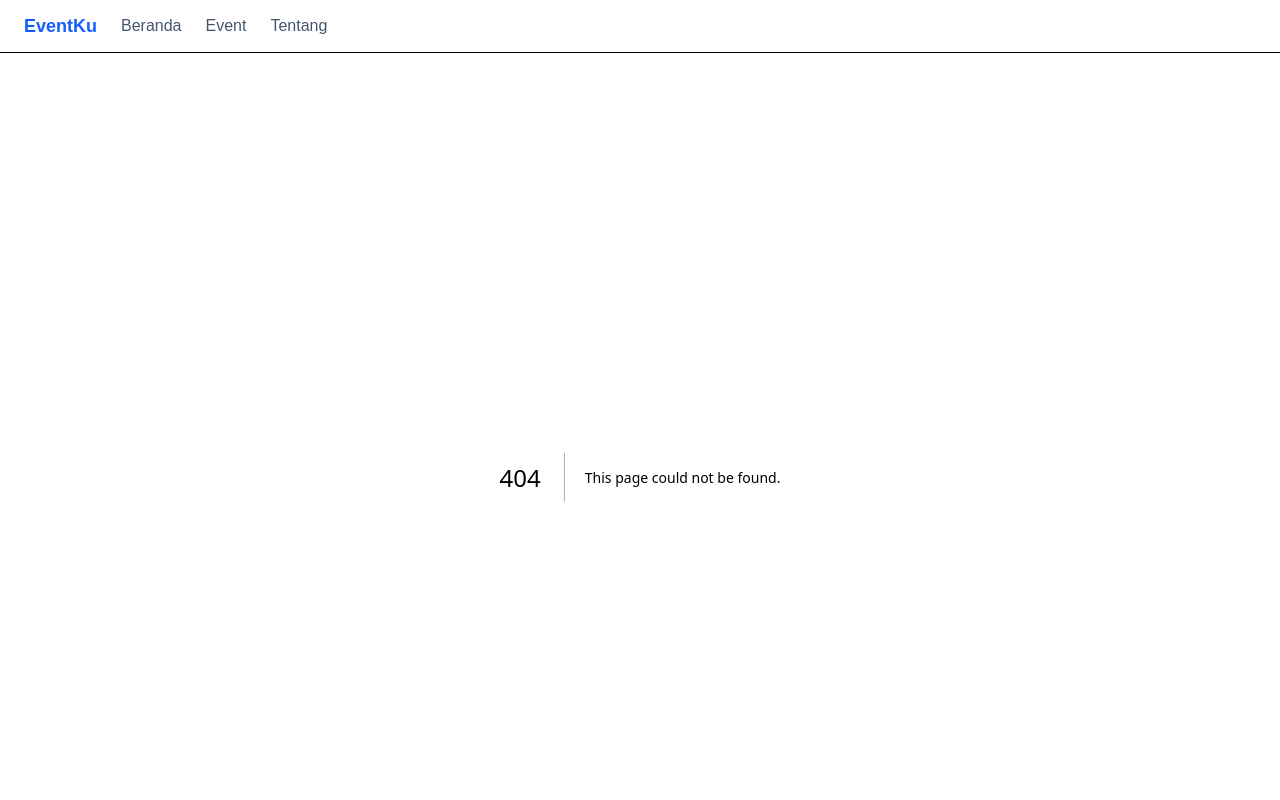
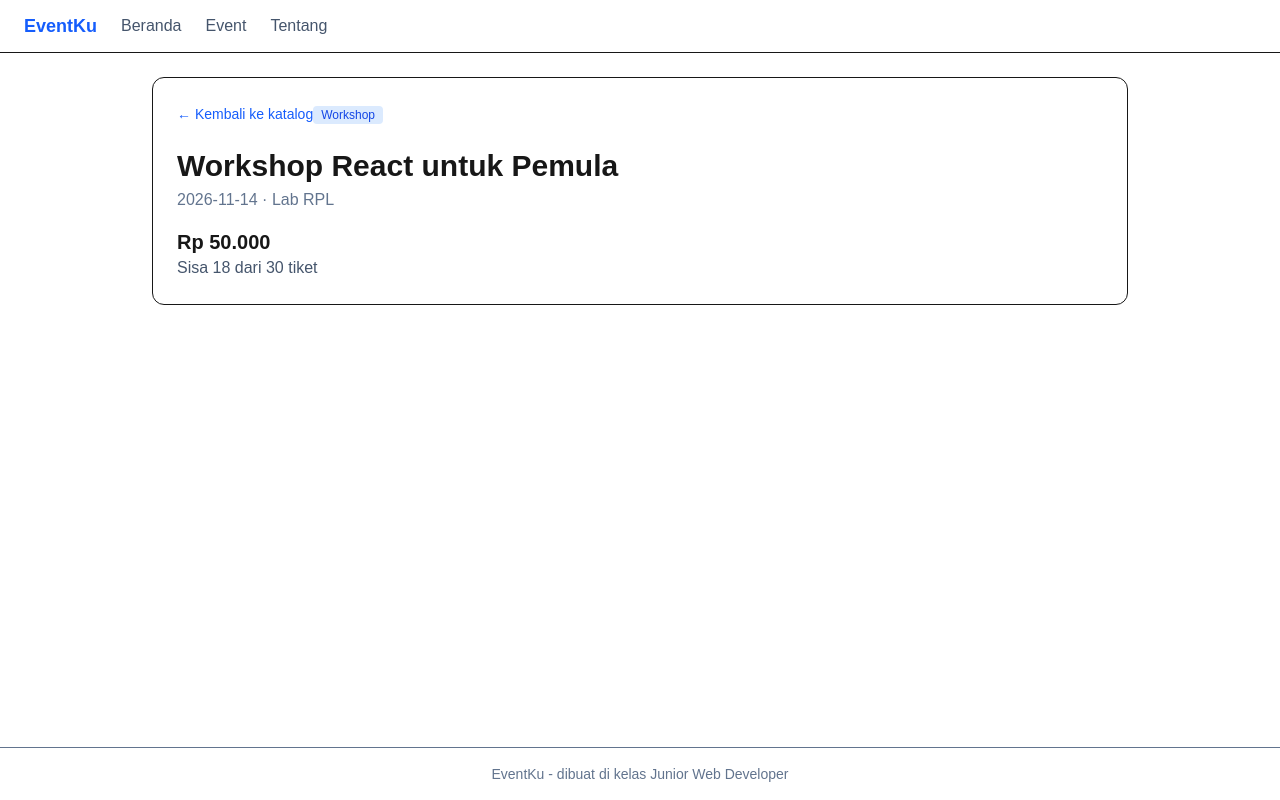
Before and after one commit to silpirpl01-debug/latihan_nextjs, a Next.js app: page /event/1 in a window 1280 px wide. Before the commit this address had no page. Shown: the top 800 px of the page. Built offline with nearby package versions, Linux system fonts and the light colour scheme.

Commit message:
feat: add custom not-found page and back links

```diff
--- /dev/null
+++ b/app/event/[id]/page.tsx
@@ -0,0 +1,41 @@
+import Link from "next/link";
+import { notFound } from "next/navigation";
+import { events, rupiah } from "@/data/data/events";
+
+export default async function Detail({ params }: PageProps<"/event/[id]">) {
+  const { id } = await params;
+  const event = events.find((e) => e.id === Number(id));
+
+  if (!event) notFound();
+
+  const sisa = event.kuota - event.terisi;
+
+  return (
+    <article className="rounded-xl border bg-white p-6">
+      <Link
+        href="/event"
+        className="mb-4 inline-block text-sm text-blue-600 hover:underline"
+      >
+        ← Kembali ke katalog
+      </Link>
+
+      <span className="rounded bg-blue-100 px-2 py-0.5 text-xs text-blue-700">
+        {event.kategori}
+      </span>
+
+      <h1 className="mt-2 text-3xl font-bold">{event.judul}</h1>
+
+      <p className="mt-1 text-slate-500">
+        {event.tanggal} · {event.lokasi}
+      </p>
+
+      <p className="mt-4 text-xl font-semibold">
+        {rupiah(event.harga)}
+      </p>
+
+      <p className="text-slate-600">
+        Sisa {sisa} dari {event.kuota} tiket
+      </p>
+    </article>
+  );
+}
--- /dev/null
+++ b/app/event/not-found.tsx
@@ -0,0 +1,13 @@
+import Link from "next/link";
+
+export default function NotFound() {
+  return (
+    <div className="py-16 text-center">
+      <h1 className="text-5xl font-bold">404</h1>
+      <p className="mt-2 text-slate-600">Halaman yang kamu cari tidak ada.</p>
+      <Link href="/" className="mt-4 inline-block text-blue-600 hover:underline">
+        Kembali ke beranda
+      </Link>
+    </div>
+  );
+}
--- a/app/event/page.tsx
+++ b/app/event/page.tsx
@@ -1,10 +1,20 @@
+import Link from "next/link";
 import { events } from "@/data/data/events";
 import KartuEvent from "@/components/components/kartuEvent";
 
 export default function Katalog() {
   return (
     <div>
-      <h1 className="mb-4 text-2xl font-bold">Katalog Event</h1>
+      <Link
+        href="/event"
+        className="text-sm text-blue-600 hover:underline"
+      >
+        ← Kembali ke katalog
+      </Link>
+
+      <h1 className="mb-4 mt-4 text-2xl font-bold">
+        Katalog Event
+      </h1>
 
       <div className="grid gap-4 sm:grid-cols-2 lg:grid-cols-3">
         {events.map((e) => (
--- /dev/null
+++ b/app/tentang/page.tsx
@@ -0,0 +1,10 @@
+export default function Tentang() {
+  return (
+    <div>
+      <h1 className="text-2xl font-bold">Tentang EventKu</h1>
+      <p className="mt-2 text-slate-600">
+        EventKu dibuat oleh siswa RPL untuk memudahkan pemesanan tiket event sekolah.
+      </p>
+    </div>
+  );
+}
```
